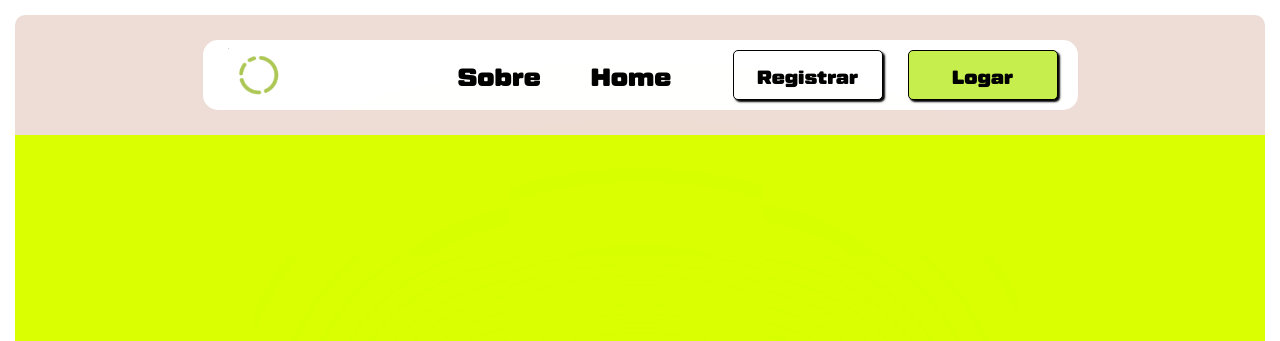
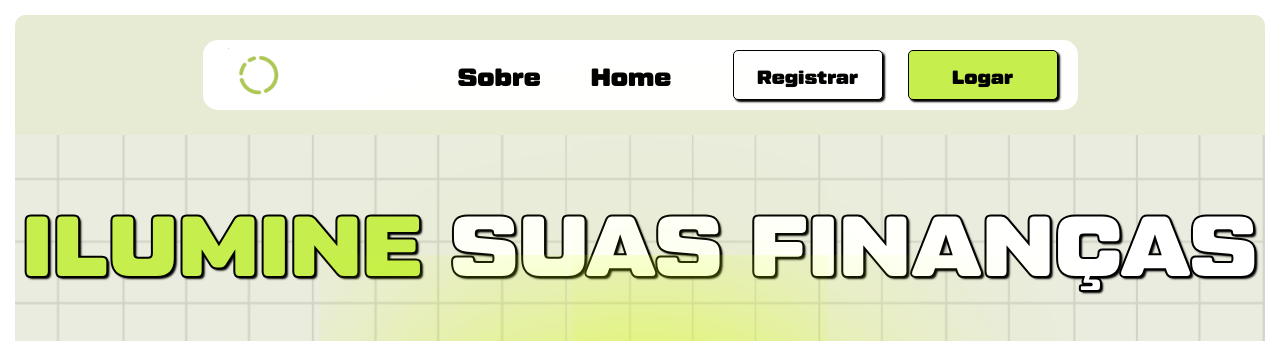
Before and after one commit to FernandoKohn/Luminy, a React (Create React App) app in the folder projeto/: page / in a window 1280 px wide. Both pictures are taken after a click on the picture 640 px from the left and 557 px from the top of the page. Shown: the top 341 px of the page. Built offline with nearby package versions, Linux system fonts and the light colour scheme; no server answers.

Commit message:
Dashboard

```diff
--- a/projeto/package.json
+++ b/projeto/package.json
@@ -25,6 +25,7 @@
     "json-server": "^1.0.0-alpha.23",
     "react": "^18.2.0",
     "react-dom": "^18.2.0",
+    "react-fast-marquee": "^1.6.5",
     "react-router-dom": "^6.26.1",
     "react-scripts": "5.0.1",
     "rsuite": "^5.70.1",
--- a/projeto/src/components/layout/Navbar.module.css
+++ b/projeto/src/components/layout/Navbar.module.css
@@ -12,7 +12,7 @@
     justify-content: center;
     width: 100%;
     height: 120px;
-    background-color: #EDDDD6;
+    background-color: #e7ebd4;
     border-radius: 10px 10px 0px 0px;
 }
 
--- a/projeto/src/components/pages/Home.module.css
+++ b/projeto/src/components/pages/Home.module.css
@@ -2,7 +2,7 @@
     background-color: #EAECDF;
 } */
 
-.section1_off {
+.section1 {
     display: flex;
     align-items: center;
     justify-content: center;
@@ -10,20 +10,23 @@
     height: 850px;
     position: relative;
     border-bottom: 5px solid black;
-    background-color: #EDDDD6;
+    background: url("../../img/dashboardBackground.png");
+    background-size: 2000px;
 }
 
-.section1_on {
-    background-color: #d9ff00;
-    display: flex;
-    align-items: center;
-    justify-content: center;
-    width: 100%;
-    height: 850px;
-    position: relative;
-    border-bottom: 5px solid black;
+.title {
+    position: absolute;
+    top: 50px;
+    font-size: 5.5em;
+    color: #C6EF4E;
+    -webkit-text-stroke: 2px black;
+    text-shadow: 2px 2px 2px black;
+    animation: fadein 1.5s forwards;
 }
 
+.titleWhite {
+    color: white;
+}
 
 .lightbulb {
     width: 300px;
@@ -36,7 +39,10 @@
     height: 2px;
     background-color: #B6D600;
     border-radius: 100%;
-    box-shadow: 0px 0px 250px 200px #d9ff00;
+    animation: glow 1s forwards;
+}
+
+.marquee {
 
 }
 
@@ -91,3 +97,23 @@
     font-size: 70px;
     cursor: pointer;
 }
+
+@keyframes glow {
+    0% {
+        box-shadow: 0px 0px 0px #d9ff00;
+    }
+
+    100% {
+        box-shadow: 0px 0px 250px 200px #d9ff00;
+    }
+}
+
+@keyframes fadein {
+    0% {
+        opacity: 0%;
+    }
+
+    100% {
+        opacity: 100%;
+    }
+}
--- a/projeto/src/components/pages/Home.tsx
+++ b/projeto/src/components/pages/Home.tsx
@@ -5,6 +5,7 @@ import light_on from "../../img/12236.svg"
 import placeholder from "../../img/placeholder.jpg"
 import { Link } from "react-router-dom"
 import axios from "axios";
+import Marquee from "react-fast-marquee";
 
 
 
@@ -24,14 +25,14 @@ export const Home = () => {
     return (
         <div className={styles.main}>
             <div className={styles.home}>
-                <section className={src ? styles.section1_off : styles.section1_on}>
+                <section className={styles.section1}>
                     {src === false && (
                         <>
+                            <h1 className={styles.title}>ILUMINE <span className={styles.titleWhite}>SUAS FINANÇAS</span></h1>
                             <div className={styles.lightSource}></div>
                         </>
                     )}
                     <img className={styles.lightbulb} src={src ? light_off : light_on} alt="Light Bulb" onClick={() => setSrc(!src)} />
-
                 </section>
                 <section className={styles.section2}>
                     <h1>Experimente Luminy hoje mesmo</h1>
```
Also changed, not shown: 1 other file (tests, documents, lock files or other folders).
